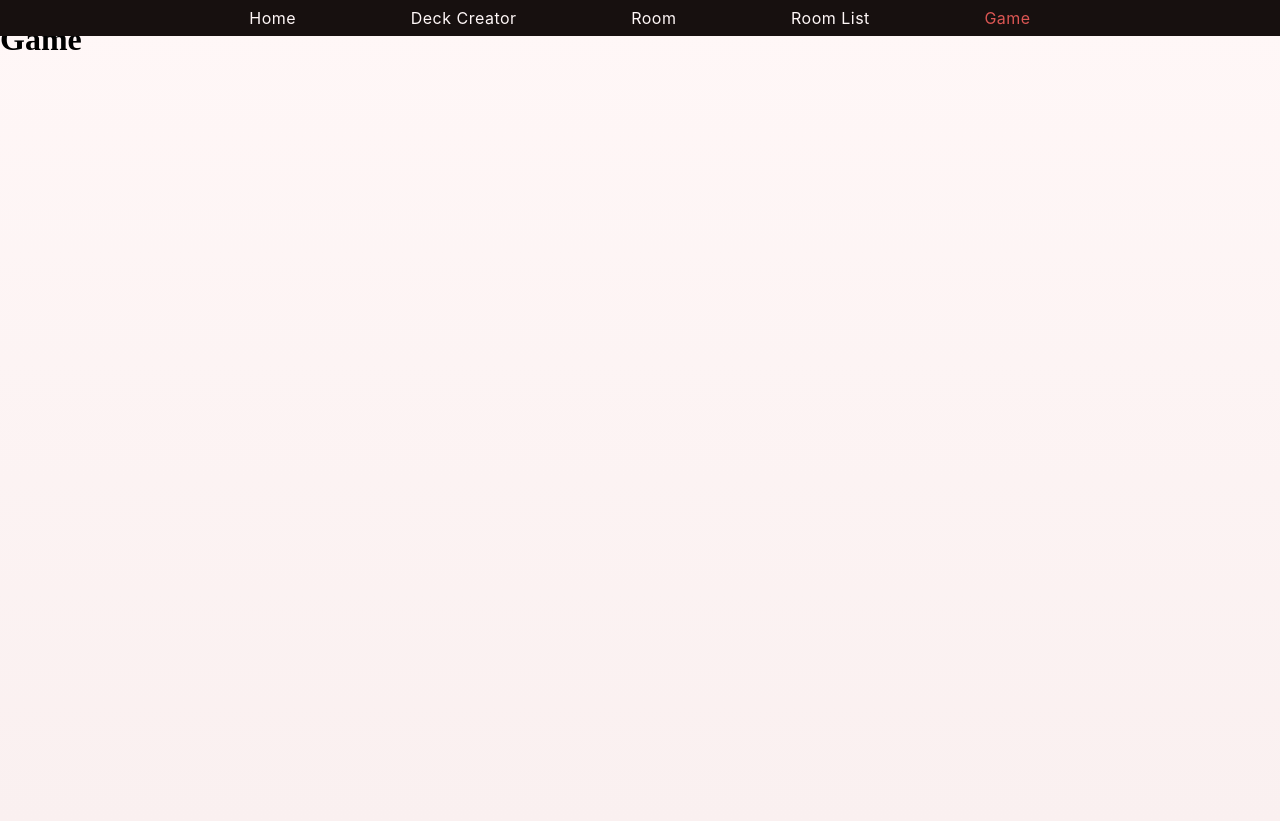
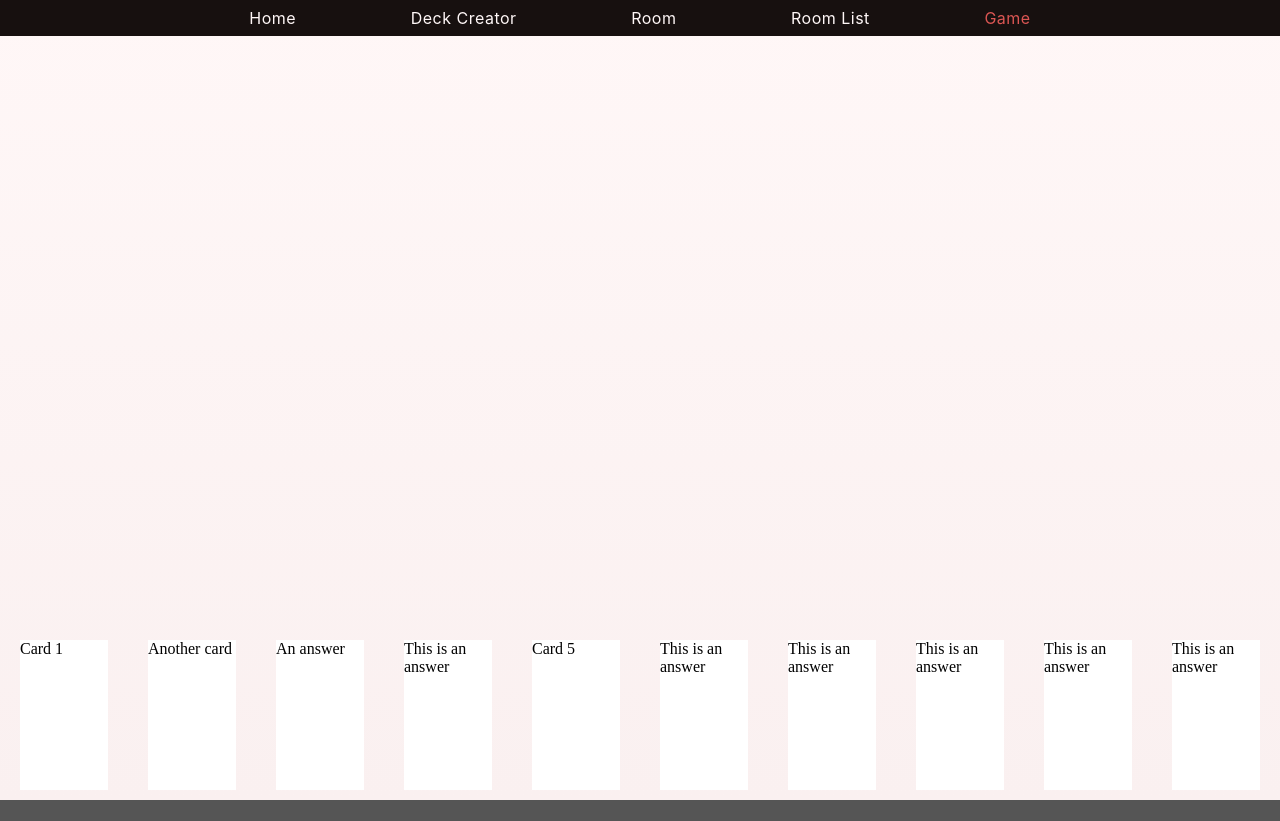
Before and after one commit to jakub-galecki/CAH, a React (Create React App) app in the folder client/: page /game in a window 1280 px wide. After the commit the page ends 800 px from the top, so only its background shows below. Built offline with nearby package versions, Linux system fonts and the light colour scheme.

Commit message:
Add Cards In Hand Component

```diff
--- /dev/null
+++ b/client/src/pages/game/CardsInHand.jsx
@@ -0,0 +1,15 @@
+import React from 'react';
+
+import { AnswerCard } from './AnswerCard';
+
+const CardsInHand = ({ cards }) => {
+  return (
+    <div className="cards-in-hand">
+      {cards.map((card) => (
+        <AnswerCard key={card.id} text={card.cardText}></AnswerCard>
+      ))}
+    </div>
+  );
+};
+
+export { CardsInHand };
--- /dev/null
+++ b/client/src/pages/game/dummyData.js
@@ -0,0 +1,14 @@
+const cardsInHandData = [
+  { cardText: 'Card 1', id: 1 },
+  { cardText: 'Another card', id: 2 },
+  { cardText: 'An answer', id: 3 },
+  { cardText: 'This is an answer', id: 4 },
+  { cardText: 'Card 5', id: 5 },
+  { cardText: 'This is an answer', id: 6 },
+  { cardText: 'This is an answer', id: 7 },
+  { cardText: 'This is an answer', id: 8 },
+  { cardText: 'This is an answer', id: 9 },
+  { cardText: 'This is an answer', id: 10 },
+];
+
+export { cardsInHandData };
--- a/client/src/pages/game/index.jsx
+++ b/client/src/pages/game/index.jsx
@@ -1,8 +1,13 @@
+import './style.css';
+
 import React from 'react';
+
+import { CardsInHand } from './CardsInHand';
+import { cardsInHandData } from './dummyData';
 
 const Game = () => (
   <div className="game">
-    <h1>Game</h1>
+    <CardsInHand cards={cardsInHandData}></CardsInHand>
   </div>
 );
 
--- a/client/src/pages/game/style.css
+++ b/client/src/pages/game/style.css
@@ -14,3 +14,11 @@ body {
 .answer-card span {
   color: black;
 }
+
+.cards-in-hand {
+  position: absolute;
+  bottom: 10px;
+  width: 100%;
+  display: flex;
+  justify-content: center;
+}
```
